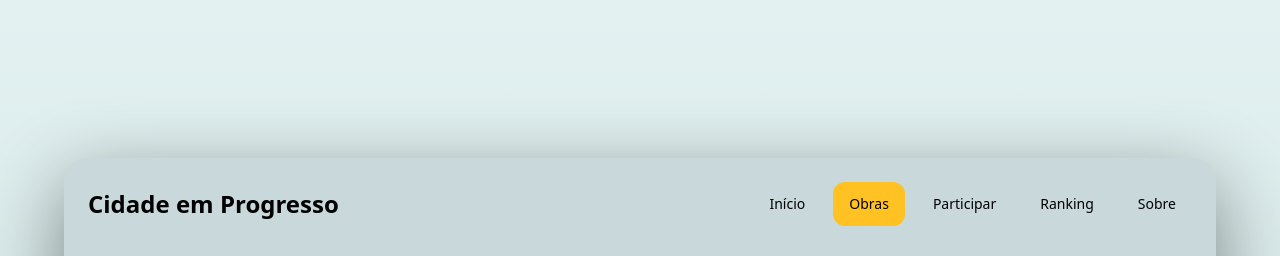
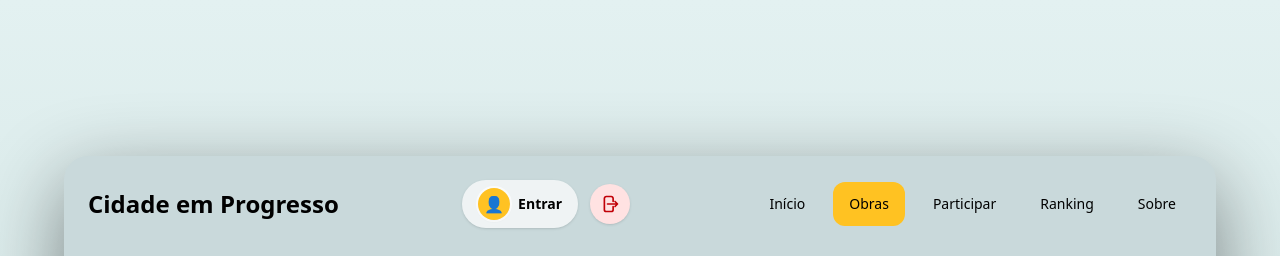
Before and after one commit to TornadoP/Cidade-Em-Progresso, a Next.js app: page /rotas/obras in a window 1280 px wide. Shown: the top 256 px of the page. Built offline with nearby package versions, Linux system fonts and the light colour scheme; no server answers; the database is empty.

Commit message:
adicionando botão logar e sair em todas as paginas

```diff
--- a/app/HomeClient.tsx
+++ b/app/HomeClient.tsx
@@ -5,7 +5,7 @@ import Link from "next/link";
 import type { CSSProperties } from "react";
 import { useEffect, useState } from "react";
 import { useRouter } from "next/navigation";
-import BotaoUsuario from "@/app/components/BotaoUsuario";
+import AcoesUsuario from "@/app/components/AcoesUsuario";
 
 type Obra = {
   id: string;
@@ -232,34 +232,7 @@ export default function HomeClient({ obras }: { obras: Obra[] }) {
               </div>
               {/* Ícones de usuário e logout */}
               <div className="flex items-center gap-3 lg:ml-[132px]">
-                <BotaoUsuario />
-
-                {/* Botão logout */}
-                <button
-                  type="button"
-                  aria-label="Sair da conta"
-                  onClick={() => {
-                    localStorage.removeItem("cidade_progresso_usuario_uuid");
-                    localStorage.removeItem("cidade_progresso_usuario_nome");
-                    window.location.reload();
-                  }}
-                  className="flex h-10 w-10 items-center justify-center rounded-full bg-red-100 shadow-sm transition hover:scale-105 hover:bg-red-200"
-                >
-                  <svg
-                    xmlns="http://www.w3.org/2000/svg"
-                    className="h-5 w-5 text-red-700"
-                    fill="none"
-                    viewBox="0 0 24 24"
-                    stroke="currentColor"
-                  >
-                    <path
-                      strokeLinecap="round"
-                      strokeLinejoin="round"
-                      strokeWidth={2}
-                      d="M15.75 9V5.25A2.25 2.25 0 0013.5 3h-6A2.25 2.25 0 005.25 5.25v13.5A2.25 2.25 0 007.5 21h6a2.25 2.25 0 002.25-2.25V15M18 15l3-3m0 0l-3-3m3 3H9"
-                    />
-                  </svg>
-                </button>
+                <AcoesUsuario />
               </div>
             </div>
 
--- /dev/null
+++ b/app/components/AcoesUsuario.tsx
@@ -0,0 +1,41 @@
+"use client";
+
+import BotaoUsuario from "@/app/components/BotaoUsuario";
+
+export default function AcoesUsuario() {
+  function sair() {
+    localStorage.removeItem("cidade_progresso_usuario_uuid");
+    localStorage.removeItem("cidade_progresso_usuario_nome");
+
+    window.location.reload();
+  }
+
+  return (
+    <div className="flex items-center gap-3">
+      <BotaoUsuario />
+
+      <button
+        type="button"
+        aria-label="Sair da conta"
+        onClick={sair}
+        className="flex h-10 w-10 items-center justify-center rounded-full bg-red-100 shadow-sm transition hover:scale-105 hover:bg-red-200"
+        title="Sair da conta"
+      >
+        <svg
+          xmlns="http://www.w3.org/2000/svg"
+          className="h-5 w-5 text-red-700"
+          fill="none"
+          viewBox="0 0 24 24"
+          stroke="currentColor"
+        >
+          <path
+            strokeLinecap="round"
+            strokeLinejoin="round"
+            strokeWidth={2}
+            d="M15.75 9V5.25A2.25 2.25 0 0013.5 3h-6A2.25 2.25 0 005.25 5.25v13.5A2.25 2.25 0 007.5 21h6a2.25 2.25 0 002.25-2.25V15M18 15l3-3m0 0l-3-3m3 3H9"
+          />
+        </svg>
+      </button>
+    </div>
+  );
+}
--- a/app/rotas/obras/ObrasClient.tsx
+++ b/app/rotas/obras/ObrasClient.tsx
@@ -4,6 +4,7 @@ import Image from "next/image";
 import Link from "next/link";
 import { useState } from "react";
 import type { CSSProperties, Dispatch, SetStateAction } from "react";
+import AcoesUsuario from "@/app/components/AcoesUsuario";
 
 type Obra = {
   id: string;
@@ -104,7 +105,7 @@ export default function ObrasClient({
         {/* Navegação superior */}
         <header className="mb-8 flex flex-col gap-6 lg:flex-row lg:items-center lg:justify-between">
           <h1 className="text-2xl font-bold text-black">Cidade em Progresso</h1>
-
+          <AcoesUsuario />
           <nav className="flex flex-wrap gap-3 text-sm">
             <Link
               href="/"
--- a/app/rotas/obras/[id]/page.tsx
+++ b/app/rotas/obras/[id]/page.tsx
@@ -4,6 +4,7 @@ import { notFound } from "next/navigation";
 import type { CSSProperties } from "react";
 import { supabase } from "@/app/lib/supabaseClient";
 import BotaoVotar from "@/app/components/BotaoVotar";
+import AcoesUsuario from "@/app/components/AcoesUsuario";
 
 //P A G I N A    D E   D E T A L H E S  O B R A S
 
@@ -65,6 +66,7 @@ export default async function DetalhesObraPage({
             </p>
           </div>
 
+          <AcoesUsuario />
           <nav className="flex flex-wrap gap-3 text-sm">
             <Link
               href="/"
--- a/app/rotas/ranking/page.tsx
+++ b/app/rotas/ranking/page.tsx
@@ -2,6 +2,7 @@ import Image from "next/image";
 import Link from "next/link";
 import type { CSSProperties } from "react";
 import { supabase } from "@/app/lib/supabaseClient";
+import AcoesUsuario from "@/app/components/AcoesUsuario";
 
 type ObraRanking = {
   id: string;
@@ -103,6 +104,8 @@ export default async function RankingPage() {
               Ranking de prioridades populares
             </p>
           </div>
+
+          <AcoesUsuario />
 
           <nav className="flex flex-wrap gap-3 text-sm">
             <Link
```
